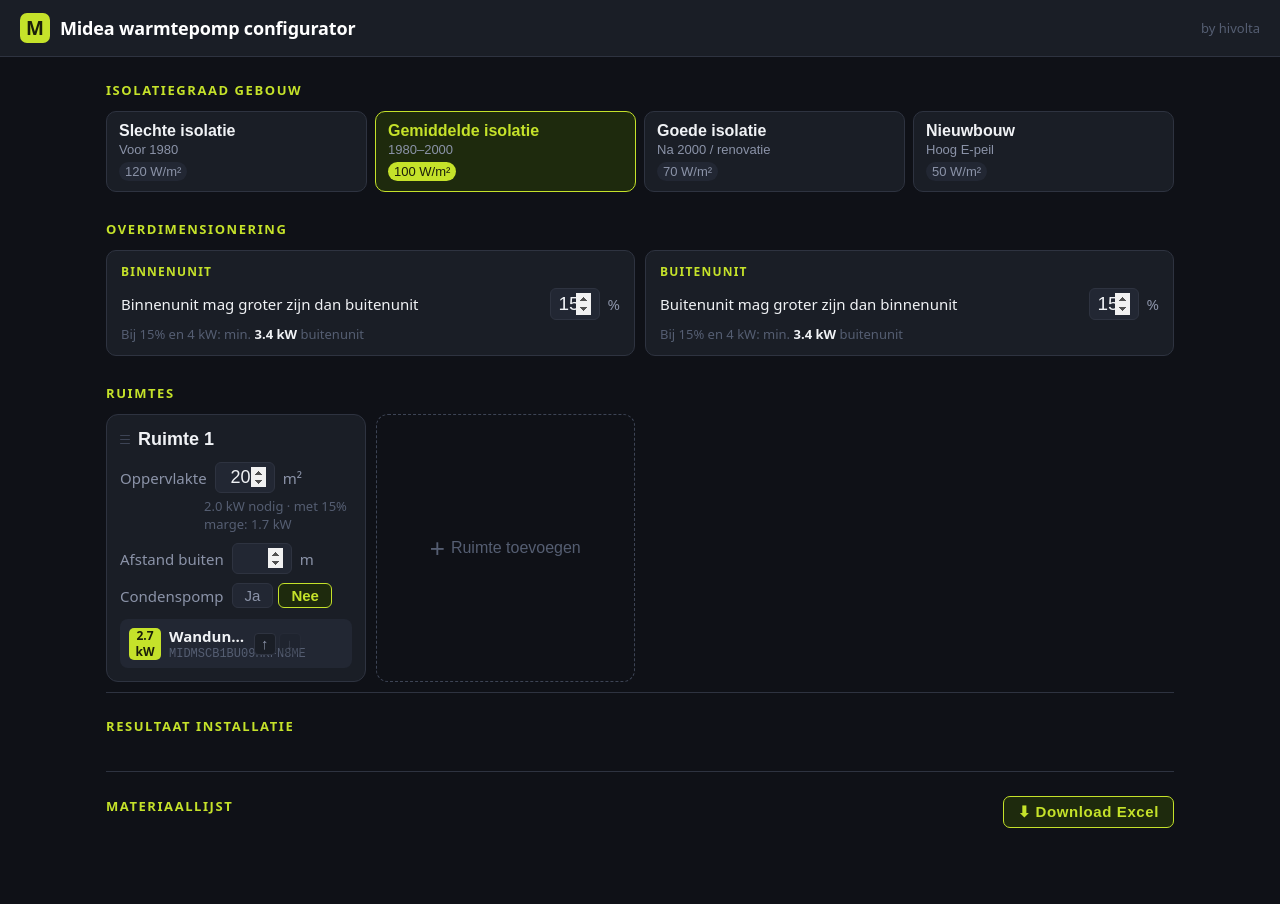
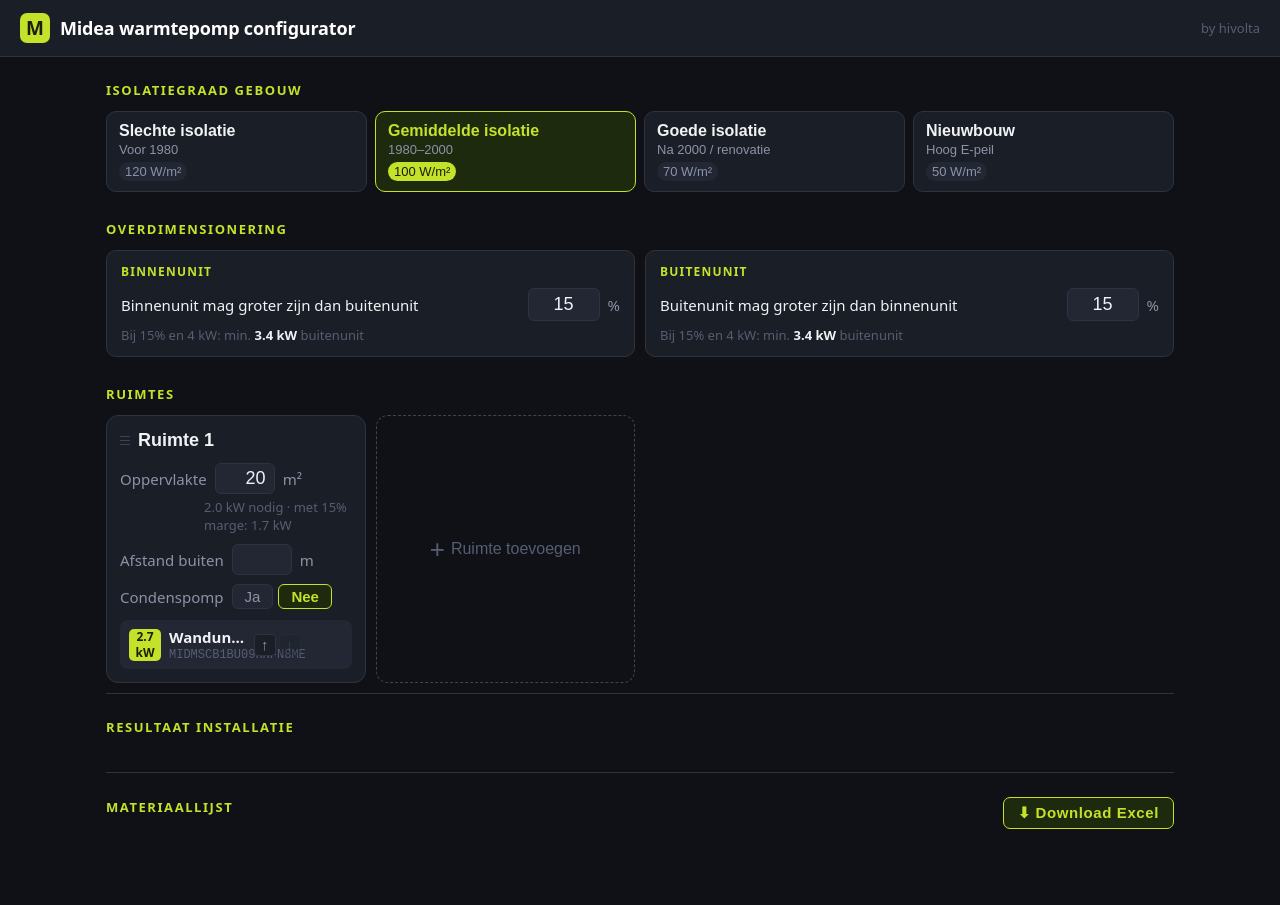
Before and after one commit to hivolta/midea-configurator, a React (Vite) app: page / in a window 1280 px wide. Built offline with nearby package versions, Linux system fonts and the light colour scheme.

Commit message:
Fix: percentage input breder, spinner pijltjes verborgen

```diff
--- a/src/App.jsx
+++ b/src/App.jsx
@@ -280,7 +280,7 @@
                 <input type="number" min={0} max={50} value={val}
                   onChange={e => { setVal(e.target.value); const v = parseInt(e.target.value); if (Number.isFinite(v) && v >= 0 && v <= 50) commit(v); }}
                   onBlur={e => { const v = parseInt(e.target.value); const s = Number.isFinite(v) && v >= 0 && v <= 50 ? v : cur; commit(s); setVal(String(s)); }}
-                  style={{ ...inp({ width: 50, fontSize: 19 }) }} />
+                  style={{ ...inp({ width: 72, fontSize: 18, textAlign: 'center', padding: '5px 6px' }) }} />
                 <span style={{ fontSize: 15, color: C.textSecondary }}>%</span>
               </div>
               <div style={{ fontSize: 13, color: C.textMuted }}>Bij {cur}% en 4 kW: min. <strong style={{ color: C.textPrimary }}>{(4 * (1 - cur / 100)).toFixed(1)} kW</strong> buitenunit</div>
--- a/src/index.css
+++ b/src/index.css
@@ -2,7 +2,12 @@
 html { font-size: clamp(13px, 1.1vw + 8px, 20px); }
 body { margin: 0; }
 
-input[type=number]::-webkit-inner-spin-button,
-input[type=number]::-webkit-outer-spin-button {
-  opacity: 1;
+/* Spinner pijltjes netjes houden */
+input[type=number] {
+  -moz-appearance: textfield;
 }
+input[type=number]::-webkit-outer-spin-button,
+input[type=number]::-webkit-inner-spin-button {
+  -webkit-appearance: none;
+  margin: 0;
+}
```
